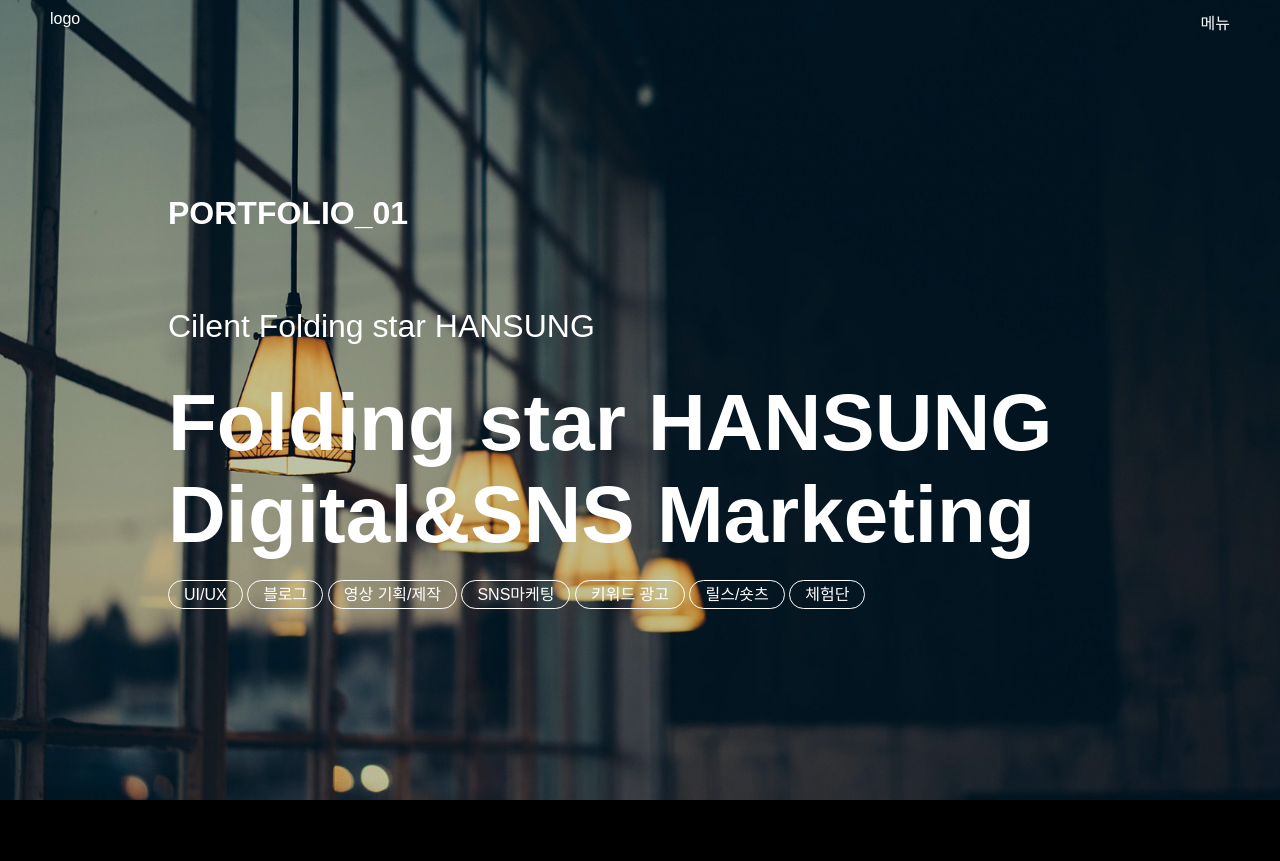
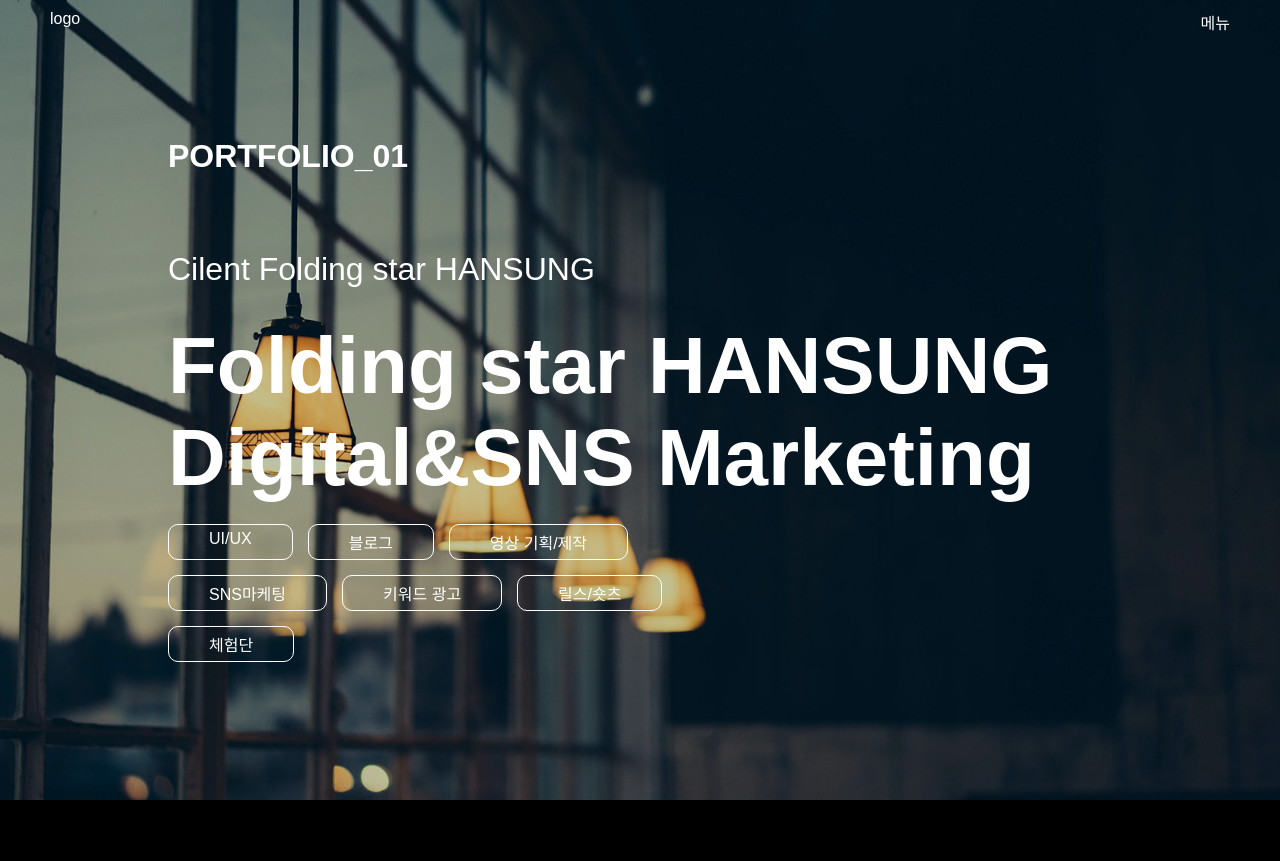
Before and after one commit to hoho3028/homepage, a PHP site: page /animepage_sub1.html in a window 1280 px wide. Shown: the top 861 px of the page. Run offline with PHP 8.4, Linux system fonts and the light colour scheme; some web fonts are replaced.

Commit message:
Update style_css.css

```diff
--- a/css/style_css.css
+++ b/css/style_css.css
@@ -74,12 +74,12 @@
       background-repeat:no-repeat;}
     .sub1_page .section-1{
       background-image: url('../img/main/main_bg2.jpg');}
-    .sub1_page .tag_box{padding-top:20px;}
+    .sub1_page .tag_box{padding-top:20px;display:flex;flex-wrap:wrap;width:60%;gap:15px;}
     .sub1_page .tag_box span{
      color:#fff;
-     padding:5px 15px;
+     padding:5px 40px;
      border:1px solid #fff;
-     border-radius:15px;
+     border-radius:10px;
     }
     #top-gnb {
       position: fixed;
```
